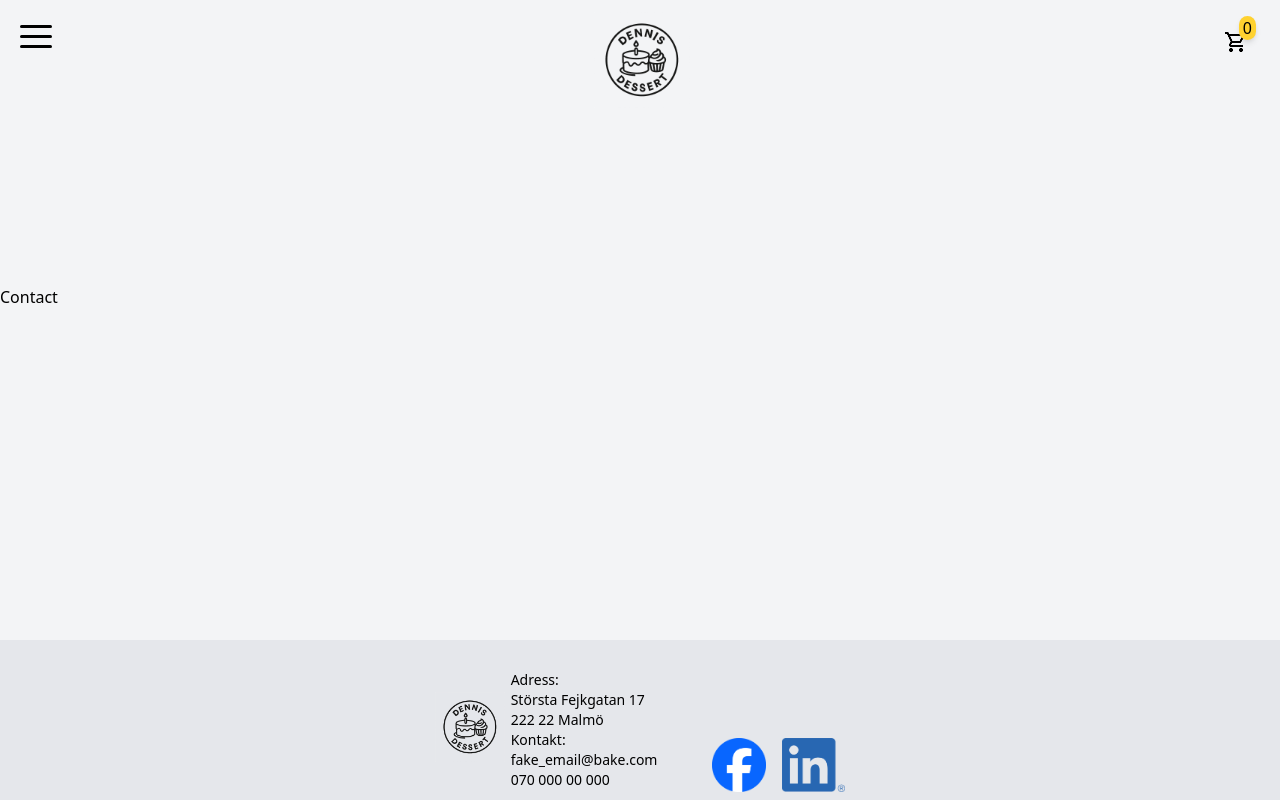
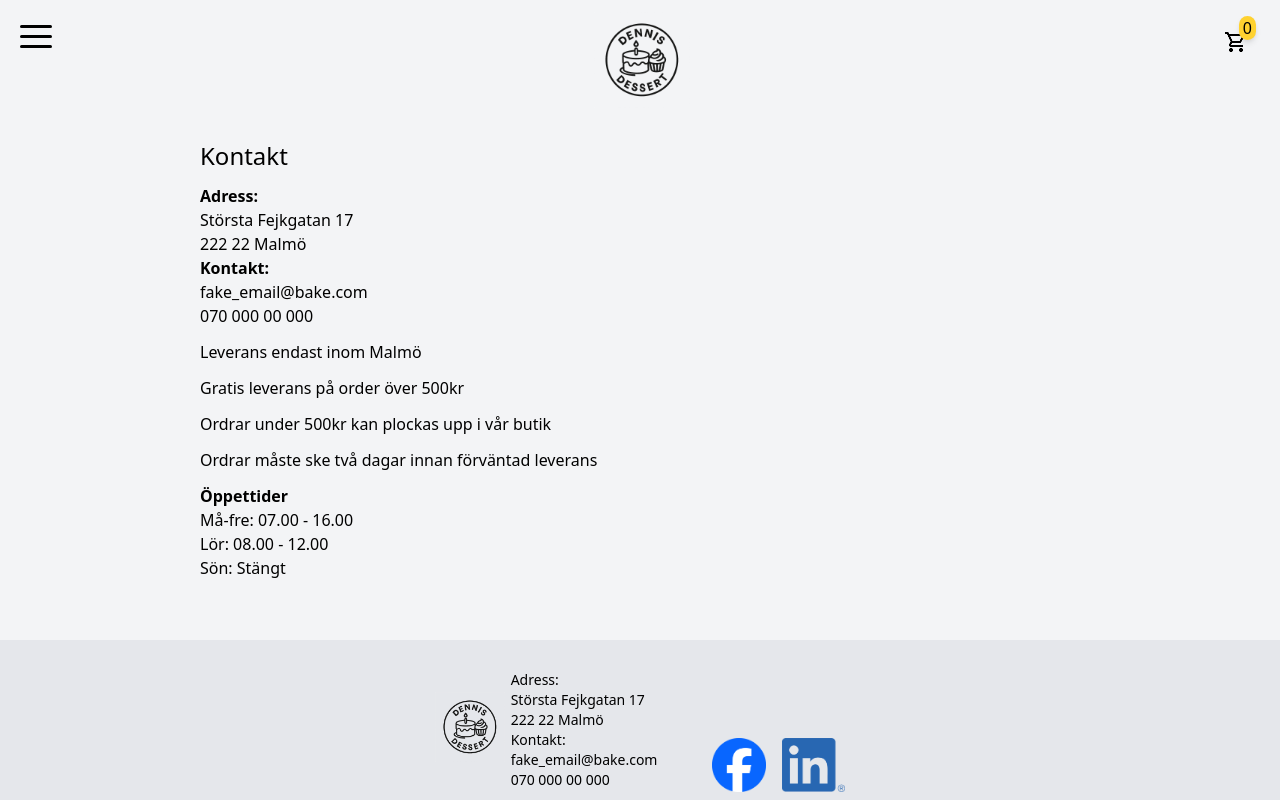
Before and after one commit to DennisNevback/webshop-cupcakes, a React (Vite) app: page /contact in a window 1280 px wide. Built offline with nearby package versions, Linux system fonts and the light colour scheme.

Commit message:
Added text to home about and contact

```diff
--- a/src/pages/About.tsx
+++ b/src/pages/About.tsx
@@ -2,9 +2,12 @@
 function About() {
 
   return (
-    <>
-      <p>About</p>
-    </>
+    <div className="flex flex-col justify-start pb-5 space-y-3 wrap-normal px-3 sm:pl-3 md:pl-15 xl:pl-50 2xl:pl-170">
+      <h2 className="text-2xl">Om Dennis Dessert</h2>
+      <p>Dennis Dessert föddes ur en enkel idé: att göra vardagen lite sötare. Grundaren, Dennis, har alltid haft en passion för både teknik och bakning – två världar som sällan möts, men som i hans kök smälte samman på ett oväntat sätt.</p>
+      <p>Allt började med en hemmagjord chokladfondant och ett enkelt beställningsformulär online. Det som började som ett sidoprojekt växte snabbt till ett företag med ett tydligt mål: att sprida glädje genom handgjorda desserter – skapade med precision, passion och en nypa kreativitet.</p>
+      <p>På Dennis Dessert tror vi på att göra det lilla extra – från noga utvalda ingredienser till presentationen i varje leverans. Vårt sortiment växer ständigt, men vårt fokus förblir detsamma: kvalitet, hantverk och personlig service.</p>
+    </div>
   )
 }
 
--- a/src/pages/Checkout.tsx
+++ b/src/pages/Checkout.tsx
@@ -56,25 +56,25 @@ function Checkout({ customerCart, setCustomerCart }) {
 
 
   return (
-    <div className='flex flex-col p-2 justify-center'>
-      <div className='h-full flex flex-col space-y-2'>
+    <div className='flex flex-col px-3 md:px-7 xl:px-20 2xl:px-80 justify-center'>
+      <div className='h-full flex flex-col space-y-2 md:w-1/2 xl:w-1/3 2xl:w-1/3'>
         {customerCart.map(item => (
-          <div key={item.id} className='flex w-full space-x-5 justify-center '>
+          <div key={item.id} className='flex w-full space-x-5'>
             <img src={item.image} alt="" className='w-1/3 rounded-sm' />
             <div className='w-1/2 space-y-1.5 pt-3'>
               <p>{item.name}</p>
               <p>{item.price} kr/st</p>
               <div className='flex space-x-2'>
-                <button onClick={() => removeItem(item.id)}>-</button>
+                <button className='cursor-pointer px-2' onClick={() => removeItem(item.id)}>-</button>
                 <p>antal: {item.amount}</p>
-                <button onClick={() => addItem(item.id)}>+</button>
-                <button onClick={() => removeAll(item.id)}>REMOVE ALL</button>
+                <button className='cursor-pointer' onClick={() => addItem(item.id)}>+</button>
+                <button className='cursor-pointer px-2' onClick={() => removeAll(item.id)}><img src="/images/icons/delete_24dp_000000_FILL0_wght400_GRAD0_opsz24.png" alt="" /></button>
               </div>
             </div>
           </div>
         ))}
       </div>
-      <p className='pl-5 mt-5'>total price: {totalPrice} kr</p>
+      <p className='mt-5'>total price: {totalPrice} kr</p>
       <button className='flex self-center m-8 px-4 py-3 rounded-sm bg-green-500 text-amber-50'>Till kassan</button>
     </div>
   )
--- a/src/pages/Contact.tsx
+++ b/src/pages/Contact.tsx
@@ -2,9 +2,32 @@
 function Contact() {
 
   return (
-    <>
-      <p>Contact</p>
-    </>
+    <div className="flex flex-col justify-start pb-5 space-y-3 wrap-normal pl-3 sm:pl-3 md:pl-15 xl:pl-50 2xl:pl-170">
+      <h2 className="text-2xl">Kontakt</h2>
+      <span className="flex flex-col">
+        <span>
+          <h5 className="font-semibold">Adress:</h5>
+          <p>Största Fejkgatan 17</p>
+          <p>222 22 Malmö</p>
+        </span>
+        <span>
+          <p className="font-semibold">Kontakt:</p>
+          <p><a href="mailto:fake_email@bake.com">fake_email@bake.com</a></p>
+          <p>070 000 00 000</p>
+        </span>
+      </span>
+      <p>Leverans endast inom Malmö</p>
+      <p>Gratis leverans på order över 500kr</p>
+      <p>Ordrar under 500kr kan plockas upp i vår butik</p>
+      <p>Ordrar måste ske två dagar innan förväntad leverans</p>
+      <span>
+        <h3 className="font-semibold">Öppettider</h3>
+        <p>Må-fre: 07.00 - 16.00</p>
+        <p>Lör: 08.00 - 12.00</p>
+        <p>Sön: Stängt</p>
+      </span>
+
+    </div>
   )
 }
 
--- a/src/pages/Home.tsx
+++ b/src/pages/Home.tsx
@@ -3,7 +3,11 @@ function Home() {
 
   return (
     <>
-      <div className="grid mb-10 h-full">Home</div>
+      <div className="flex flex-col justify-start pb-5 space-y-3 wrap-normal pl-3 sm:pl-3 md:pl-15 xl:pl-50 2xl:pl-170">
+        <h2 className="text-2xl">Hej!</h2>
+        <p>Välkommen till Dennis Dessert. Vi erbjuder muffins och tårtor för all typer av event och fest. </p>
+        <p>Kika runt på sidan och tveka inte att kontakta mig via email eller telefon om du har frågot och funderingar om antingen allergier eller beställning</p>
+      </div>
     </>
   )
 }
```
Also changed, not shown: public/images/icons/delete_24dp_000000_FILL0_wght400_GRAD0_opsz24.png (added).
